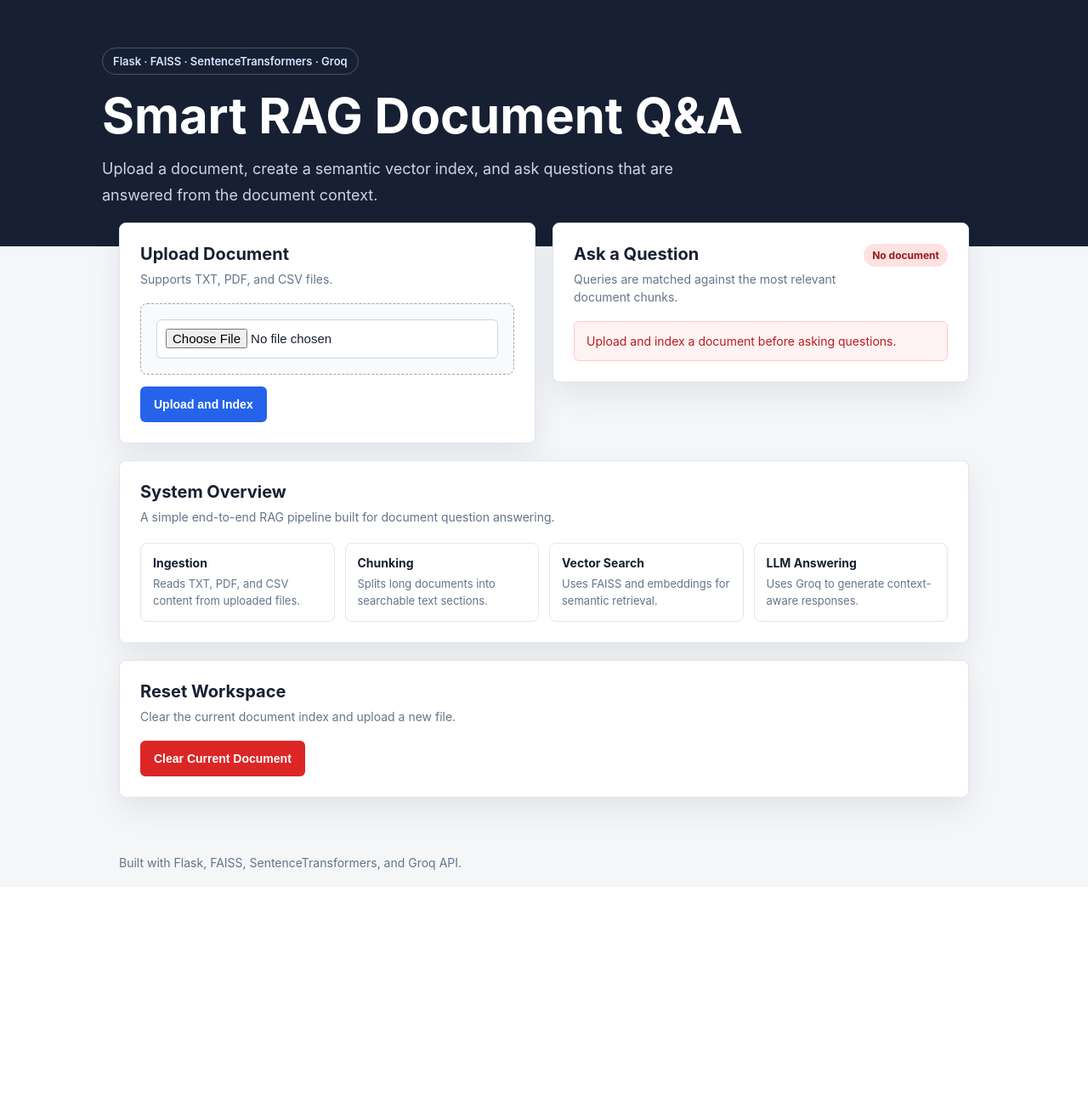
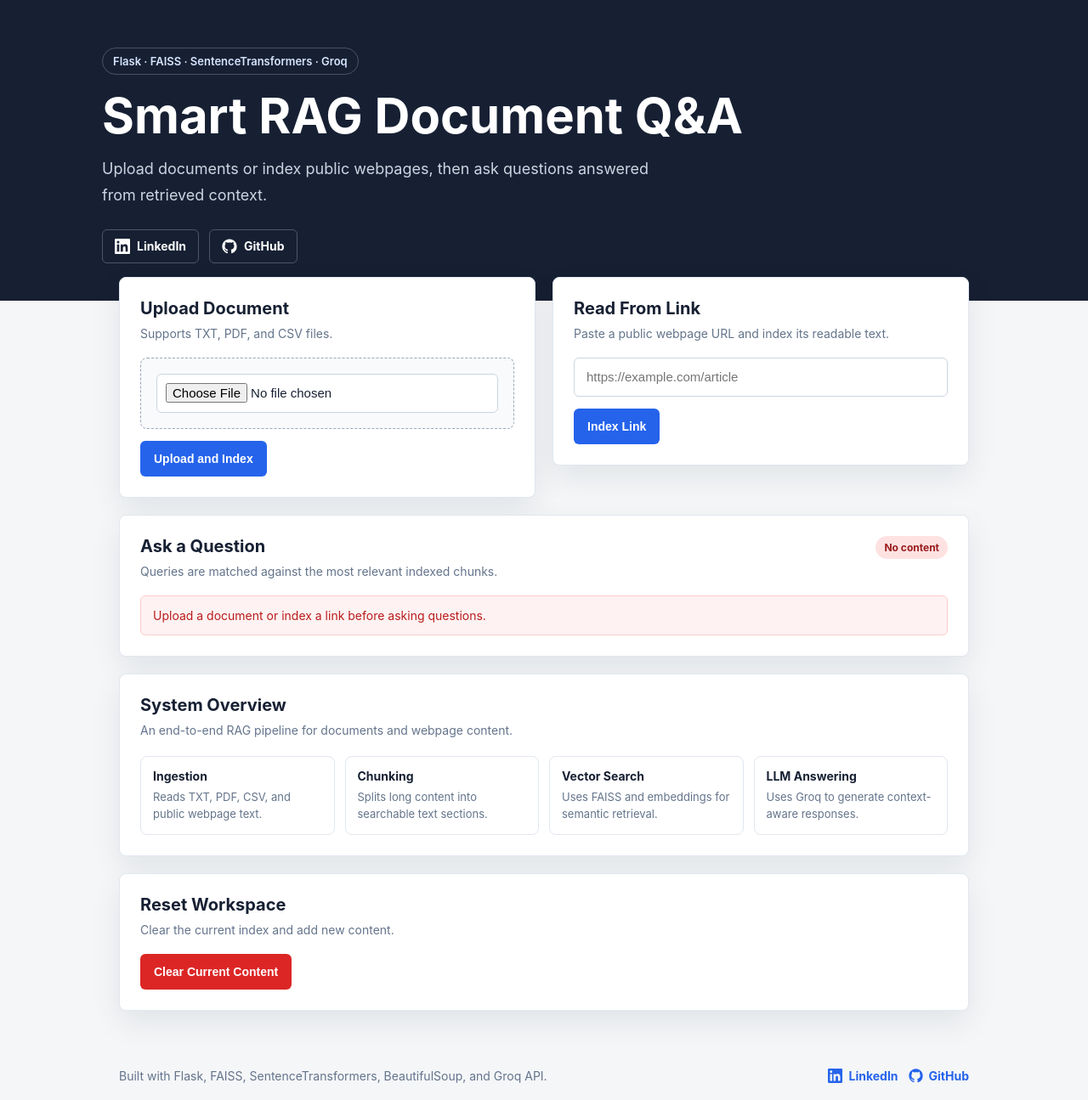
Before and after one commit to devabhnarang/Rag_Application, a Flask app: page / in a window 1280 px wide. Shown: the whole page at 85% size. Before the commit the page ends 1024 px from the top, so only its background shows below. Run offline with Flask 3, Linux system fonts and the light colour scheme.

Commit message:
Update index.html

```diff
--- a/templates/index.html
+++ b/templates/index.html
@@ -59,6 +59,37 @@
             color: #cbd5e1;
             font-size: 18px;
             line-height: 1.7;
+        }
+
+        .hero-links {
+            display: flex;
+            gap: 12px;
+            margin-top: 24px;
+            flex-wrap: wrap;
+        }
+
+        .hero-links a {
+            display: inline-flex;
+            align-items: center;
+            gap: 8px;
+            min-height: 40px;
+            padding: 0 14px;
+            border: 1px solid rgba(255, 255, 255, 0.24);
+            border-radius: 6px;
+            color: #ffffff;
+            text-decoration: none;
+            font-weight: 700;
+            font-size: 14px;
+        }
+
+        .hero-links a:hover {
+            background: rgba(255, 255, 255, 0.1);
+        }
+
+        .hero-links svg {
+            width: 18px;
+            height: 18px;
+            fill: currentColor;
         }
 
         .main {
@@ -139,7 +170,8 @@
         }
 
         input[type="file"],
-        input[type="text"] {
+        input[type="text"],
+        input[type="url"] {
             width: 100%;
             min-height: 46px;
             border: 1px solid #cbd5e1;
@@ -154,12 +186,14 @@
             padding: 10px;
         }
 
-        input[type="text"] {
+        input[type="text"],
+        input[type="url"] {
             padding: 0 14px;
         }
 
         input[type="file"]:focus,
-        input[type="text"]:focus {
+        input[type="text"]:focus,
+        input[type="url"]:focus {
             border-color: #2563eb;
             box-shadow: 0 0 0 3px rgba(37, 99, 235, 0.14);
         }
@@ -185,11 +219,6 @@
 
         button:hover {
             background: #1d4ed8;
-        }
-
-        button:disabled {
-            background: #94a3b8;
-            cursor: not-allowed;
         }
 
         .danger {
@@ -268,6 +297,39 @@
             font-size: 14px;
         }
 
+        .footer-inner {
+            display: flex;
+            align-items: center;
+            justify-content: space-between;
+            gap: 16px;
+            flex-wrap: wrap;
+        }
+
+        .footer-links {
+            display: flex;
+            gap: 12px;
+            flex-wrap: wrap;
+        }
+
+        .footer-links a {
+            display: inline-flex;
+            align-items: center;
+            gap: 7px;
+            color: #2563eb;
+            text-decoration: none;
+            font-weight: 700;
+        }
+
+        .footer-links a:hover {
+            text-decoration: underline;
+        }
+
+        .footer-links svg {
+            width: 17px;
+            height: 17px;
+            fill: currentColor;
+        }
+
         @media (max-width: 820px) {
             .hero {
                 padding-top: 42px;
@@ -308,6 +370,11 @@
             button {
                 width: 100%;
             }
+
+            .hero-links a {
+                width: 100%;
+                justify-content: center;
+            }
         }
     </style>
 </head>
@@ -319,8 +386,24 @@
                 <span class="badge">Flask · FAISS · SentenceTransformers · Groq</span>
                 <h1>Smart RAG Document Q&A</h1>
                 <p>
-                    Upload a document, create a semantic vector index, and ask questions that are answered from the document context.
+                    Upload documents or index public webpages, then ask questions answered from retrieved context.
                 </p>
+
+                <div class="hero-links">
+                    <a href="https://www.linkedin.com/in/devabh/" target="_blank" rel="noopener noreferrer" aria-label="LinkedIn profile">
+                        <svg viewBox="0 0 24 24" aria-hidden="true">
+                            <path d="M20.45 20.45h-3.56v-5.57c0-1.33-.02-3.04-1.85-3.04-1.85 0-2.14 1.45-2.14 2.94v5.67H9.34V9h3.42v1.56h.05c.48-.9 1.64-1.85 3.37-1.85 3.6 0 4.27 2.37 4.27 5.46v6.28zM5.32 7.43a2.06 2.06 0 1 1 0-4.12 2.06 2.06 0 0 1 0 4.12zM7.1 20.45H3.54V9H7.1v11.45zM22.23 0H1.77C.79 0 0 .77 0 1.72v20.56C0 23.23.79 24 1.77 24h20.46c.98 0 1.77-.77 1.77-1.72V1.72C24 .77 23.21 0 22.23 0z"></path>
+                        </svg>
+                        LinkedIn
+                    </a>
+
+                    <a href="https://github.com/devabhnarang/" target="_blank" rel="noopener noreferrer" aria-label="GitHub profile">
+                        <svg viewBox="0 0 24 24" aria-hidden="true">
+                            <path d="M12 .5C5.65.5.5 5.65.5 12c0 5.08 3.29 9.39 7.86 10.91.58.11.79-.25.79-.56v-2.16c-3.2.7-3.87-1.36-3.87-1.36-.52-1.32-1.27-1.67-1.27-1.67-1.04-.71.08-.7.08-.7 1.15.08 1.75 1.18 1.75 1.18 1.02 1.75 2.68 1.24 3.33.95.1-.74.4-1.24.72-1.53-2.55-.29-5.24-1.28-5.24-5.69 0-1.26.45-2.28 1.18-3.09-.12-.29-.51-1.46.11-3.04 0 0 .96-.31 3.15 1.18A10.95 10.95 0 0 1 12 6.03c.97 0 1.95.13 2.87.39 2.18-1.49 3.14-1.18 3.14-1.18.62 1.58.23 2.75.11 3.04.74.81 1.18 1.83 1.18 3.09 0 4.42-2.69 5.39-5.25 5.68.41.36.77 1.06.77 2.14v3.16c0 .31.21.68.8.56A11.51 11.51 0 0 0 23.5 12C23.5 5.65 18.35.5 12 .5z"></path>
+                        </svg>
+                        GitHub
+                    </a>
+                </div>
             </div>
         </header>
 
@@ -345,7 +428,7 @@
                     </form>
 
                     {% if uploaded %}
-                        <div class="message success">Document indexed successfully. You can now ask questions.</div>
+                        <div class="message success">Content indexed successfully. You can now ask questions.</div>
                     {% endif %}
 
                     {% if error %}
@@ -356,14 +439,36 @@
                 <div class="panel">
                     <div class="panel-header">
                         <div>
+                            <h2>Read From Link</h2>
+                            <p class="hint">Paste a public webpage URL and index its readable text.</p>
+                        </div>
+                    </div>
+
+                    <form action="/link" method="post">
+                        <input
+                            type="url"
+                            name="url"
+                            placeholder="https://example.com/article"
+                            required
+                        >
+
+                        <div class="actions">
+                            <button type="submit">Index Link</button>
+                        </div>
+                    </form>
+                </div>
+
+                <div class="panel panel-wide">
+                    <div class="panel-header">
+                        <div>
                             <h2>Ask a Question</h2>
-                            <p class="hint">Queries are matched against the most relevant document chunks.</p>
+                            <p class="hint">Queries are matched against the most relevant indexed chunks.</p>
                         </div>
 
                         {% if indexed %}
                             <span class="status-pill status-ready">Ready</span>
                         {% else %}
-                            <span class="status-pill status-empty">No document</span>
+                            <span class="status-pill status-empty">No content</span>
                         {% endif %}
                     </div>
 
@@ -372,7 +477,7 @@
                             <input
                                 type="text"
                                 name="query"
-                                placeholder="Example: What are the key findings in this document?"
+                                placeholder="Example: What are the key findings in this content?"
                                 required
                             >
 
@@ -381,7 +486,7 @@
                             </div>
                         </form>
                     {% else %}
-                        <div class="message error">Upload and index a document before asking questions.</div>
+                        <div class="message error">Upload a document or index a link before asking questions.</div>
                     {% endif %}
                 </div>
 
@@ -390,7 +495,7 @@
                         <div class="panel-header">
                             <div>
                                 <h2>Answer</h2>
-                                <p class="hint">Generated using retrieved context from your document.</p>
+                                <p class="hint">Generated using retrieved context from your indexed content.</p>
                             </div>
                         </div>
 
@@ -402,19 +507,19 @@
                     <div class="panel-header">
                         <div>
                             <h2>System Overview</h2>
-                            <p class="hint">A simple end-to-end RAG pipeline built for document question answering.</p>
+                            <p class="hint">An end-to-end RAG pipeline for documents and webpage content.</p>
                         </div>
                     </div>
 
                     <div class="features">
                         <div class="feature">
                             <strong>Ingestion</strong>
-                            <span>Reads TXT, PDF, and CSV content from uploaded files.</span>
+                            <span>Reads TXT, PDF, CSV, and public webpage text.</span>
                         </div>
 
                         <div class="feature">
                             <strong>Chunking</strong>
-                            <span>Splits long documents into searchable text sections.</span>
+                            <span>Splits long content into searchable text sections.</span>
                         </div>
 
                         <div class="feature">
@@ -433,19 +538,39 @@
                     <div class="panel-header">
                         <div>
                             <h2>Reset Workspace</h2>
-                            <p class="hint">Clear the current document index and upload a new file.</p>
+                            <p class="hint">Clear the current index and add new content.</p>
                         </div>
                     </div>
 
                     <form action="/reset" method="post">
-                        <button class="danger" type="submit">Clear Current Document</button>
+                        <button class="danger" type="submit">Clear Current Content</button>
                     </form>
                 </div>
             </section>
         </main>
 
         <footer class="footer">
-            Built with Flask, FAISS, SentenceTransformers, and Groq API.
+            <div class="footer-inner">
+                <span>
+                    Built with Flask, FAISS, SentenceTransformers, BeautifulSoup, and Groq API.
+                </span>
+
+                <div class="footer-links">
+                    <a href="https://www.linkedin.com/in/devabh/" target="_blank" rel="noopener noreferrer" aria-label="LinkedIn profile">
+                        <svg viewBox="0 0 24 24" aria-hidden="true">
+                            <path d="M20.45 20.45h-3.56v-5.57c0-1.33-.02-3.04-1.85-3.04-1.85 0-2.14 1.45-2.14 2.94v5.67H9.34V9h3.42v1.56h.05c.48-.9 1.64-1.85 3.37-1.85 3.6 0 4.27 2.37 4.27 5.46v6.28zM5.32 7.43a2.06 2.06 0 1 1 0-4.12 2.06 2.06 0 0 1 0 4.12zM7.1 20.45H3.54V9H7.1v11.45zM22.23 0H1.77C.79 0 0 .77 0 1.72v20.56C0 23.23.79 24 1.77 24h20.46c.98 0 1.77-.77 1.77-1.72V1.72C24 .77 23.21 0 22.23 0z"></path>
+                        </svg>
+                        LinkedIn
+                    </a>
+
+                    <a href="https://github.com/devabhnarang/" target="_blank" rel="noopener noreferrer" aria-label="GitHub profile">
+                        <svg viewBox="0 0 24 24" aria-hidden="true">
+                            <path d="M12 .5C5.65.5.5 5.65.5 12c0 5.08 3.29 9.39 7.86 10.91.58.11.79-.25.79-.56v-2.16c-3.2.7-3.87-1.36-3.87-1.36-.52-1.32-1.27-1.67-1.27-1.67-1.04-.71.08-.7.08-.7 1.15.08 1.75 1.18 1.75 1.18 1.02 1.75 2.68 1.24 3.33.95.1-.74.4-1.24.72-1.53-2.55-.29-5.24-1.28-5.24-5.69 0-1.26.45-2.28 1.18-3.09-.12-.29-.51-1.46.11-3.04 0 0 .96-.31 3.15 1.18A10.95 10.95 0 0 1 12 6.03c.97 0 1.95.13 2.87.39 2.18-1.49 3.14-1.18 3.14-1.18.62 1.58.23 2.75.11 3.04.74.81 1.18 1.83 1.18 3.09 0 4.42-2.69 5.39-5.25 5.68.41.36.77 1.06.77 2.14v3.16c0 .31.21.68.8.56A11.51 11.51 0 0 0 23.5 12C23.5 5.65 18.35.5 12 .5z"></path>
+                        </svg>
+                        GitHub
+                    </a>
+                </div>
+            </div>
         </footer>
     </div>
 </body>
```
